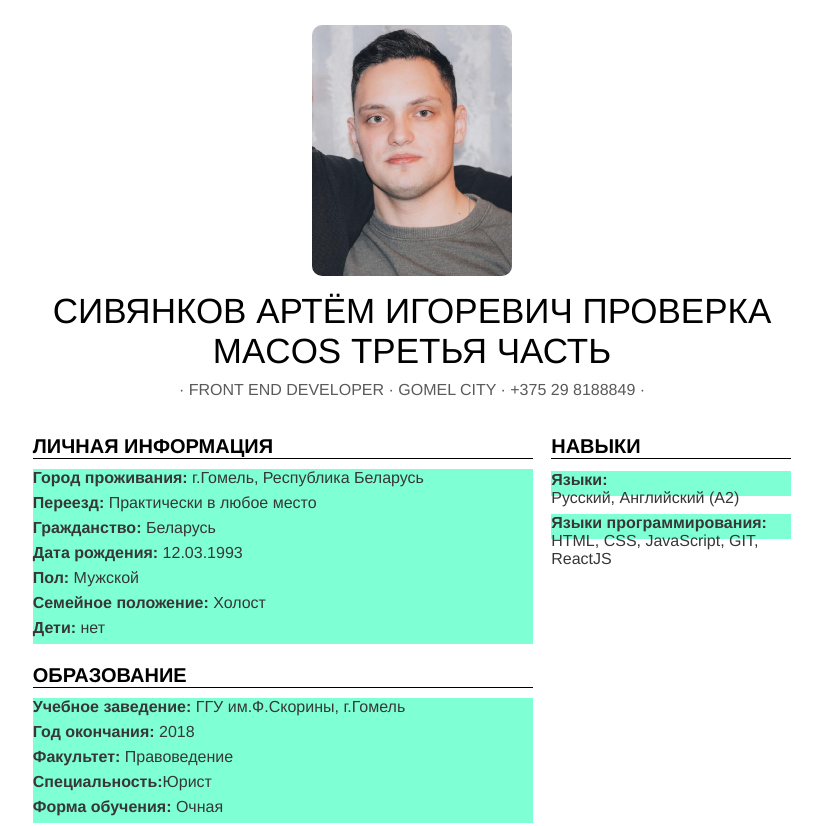
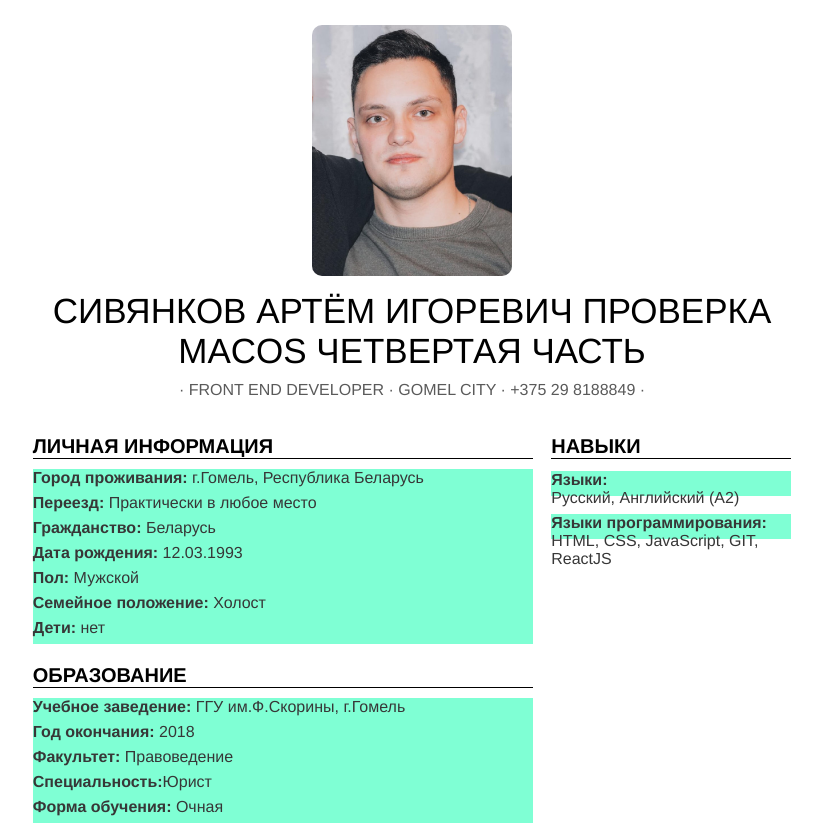
Before and after one commit to sivyankof/CV_Artem, a plain HTML site: page index.html in a window 1280 px wide. Shown: the top 826 px of the page, without its empty margins (228-1050 px from the left). Drawn offline with Linux system fonts and the light colour scheme.

Commit message:
четварая часть

```diff
--- a/index.html
+++ b/index.html
@@ -9,7 +9,7 @@
   <body>
       <div class="main">
         <img class="my_photo" src="./assets/images/myPhoto.jpg" alt="Должна была появиться моя фотография">
-        <p class="my_name">Сивянков Артём Игоревич Проверка MacOS третья часть</p>
+        <p class="my_name">Сивянков Артём Игоревич Проверка MacOS  четвертая часть</p>
         <p class="short"> · Front End Developer · Gomel City · +375 29 8188849 ·</p>
          <div class="wrapper">
         <div class="flex_container">
```
